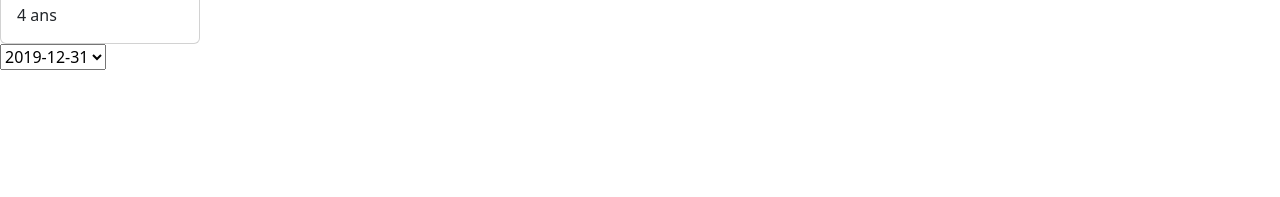
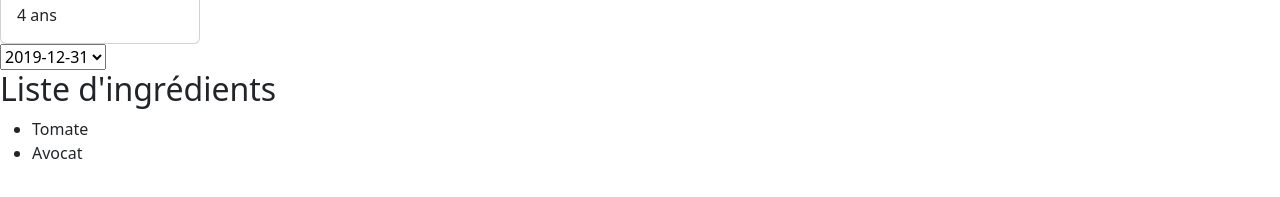
Before and after one commit to matthieumota/angular, an Angular app: page / in a window 1280 px wide. Shown: the part 585-782 px from the top of the page. Built offline with nearby package versions, Linux system fonts and the light colour scheme.

Commit message:
Ingredient exercice

```diff
--- a/src/app/app.component.html
+++ b/src/app/app.component.html
@@ -28,3 +28,5 @@
 <select [(ngModel)]="user.birthday">
   <option *ngFor="let year of dates" [value]="year">{{ year }}</option>
 </select>
+
+<app-ingredient-list [ingredients]="ingredients"></app-ingredient-list>
--- a/src/app/app.component.ts
+++ b/src/app/app.component.ts
@@ -6,6 +6,8 @@ import { CounterComponent } from './counter/counter.component';
 import { AuthorComponent } from './author/author.component';
 import { User } from './models/user';
 import { FormsModule } from '@angular/forms';
+import { Ingredient } from './models/ingredient';
+import { IngredientListComponent } from './ingredient-list/ingredient-list.component';
 
 const PIZZAS: Pizza[] = [
   { id: 1, name: 'Reine', price: 12 },
@@ -14,10 +16,22 @@ const PIZZAS: Pizza[] = [
   { id: 4, name: 'Cannibale', price: 9 }
 ];
 
+// Toujours possible de mettre ce tableau dans un fichier commun qu'on importe dans les composants...
+const exercices = [
+  CounterComponent,
+  AuthorComponent,
+  IngredientListComponent
+];
+
 @Component({
   selector: 'app-root',
   standalone: true,
-  imports: [CommonModule, FormsModule, PizzaComponent, CounterComponent, AuthorComponent],
+  imports: [
+    CommonModule,
+    FormsModule,
+    PizzaComponent,
+    ...exercices
+  ],
   templateUrl: './app.component.html',
   styleUrls: ['./app.component.scss']
 })
@@ -25,8 +39,14 @@ export class AppComponent {
   title: string = 'pizzaparty';
   selectedPizza!: Pizza;
   pizzas: Pizza[] = PIZZAS;
+
   user: User = new User('Mota', 'Fiorella', '2019-12-31', 'https://i.pravatar.cc/150?u=fiorella');
   dates: Array<string> = User.dates();
+
+  ingredients: Array<Ingredient> = [
+    { id: 1, name: 'Tomate', weight: 20, price: 0.50, image: 'tomate.png' },
+    { id: 2, name: 'Avocat', weight: 60, price: 1.50, image: 'avocat.png' }
+  ];
 
   onSelect(pizza: Pizza): void {
     this.selectedPizza = pizza;
--- /dev/null
+++ b/src/app/ingredient-list/ingredient-list.component.ts
@@ -0,0 +1,20 @@
+import { Component, Input } from '@angular/core';
+import { Ingredient } from '../models/ingredient';
+import { CommonModule } from '@angular/common';
+
+@Component({
+  selector: 'app-ingredient-list',
+  standalone: true,
+  imports: [CommonModule],
+  template: `
+    <h2 *ngIf="ingredients.length >= 0">Liste d'ingrédients</h2>
+    <ul>
+      <li *ngFor="let ingredient of ingredients">
+        {{ ingredient.name }}
+      </li>
+    </ul>
+  `
+})
+export class IngredientListComponent {
+  @Input() ingredients!: Ingredient[];
+}
--- /dev/null
+++ b/src/app/models/ingredient.ts
@@ -0,0 +1,10 @@
+export class Ingredient {
+    constructor(
+        public id: number,
+        public name: string,
+        public price: number,
+        public weight: number,
+        public image?: string,
+    ) {
+    }
+}
```
Also changed, not shown: 1 other file (tests, documents, lock files or other folders).
